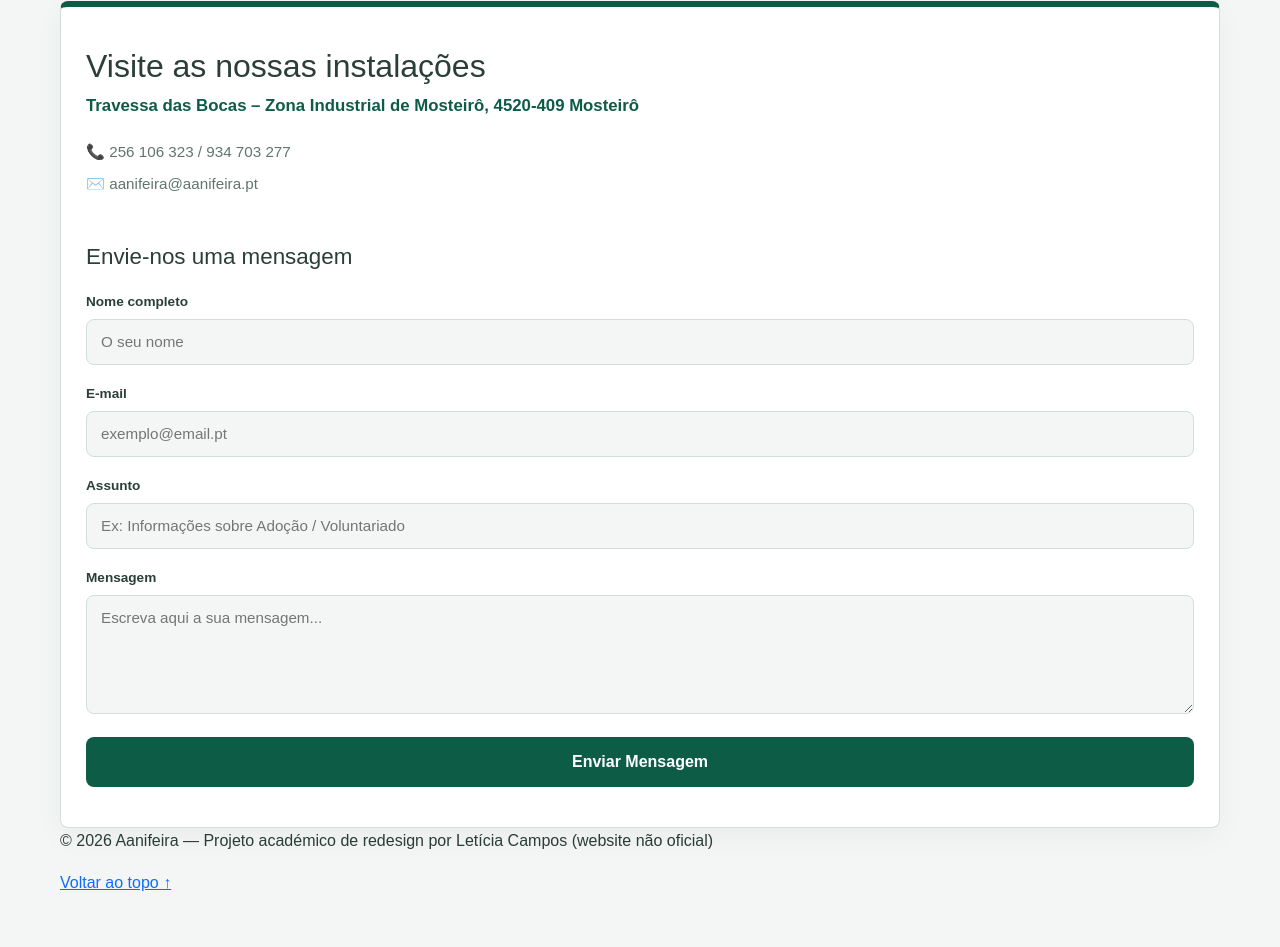
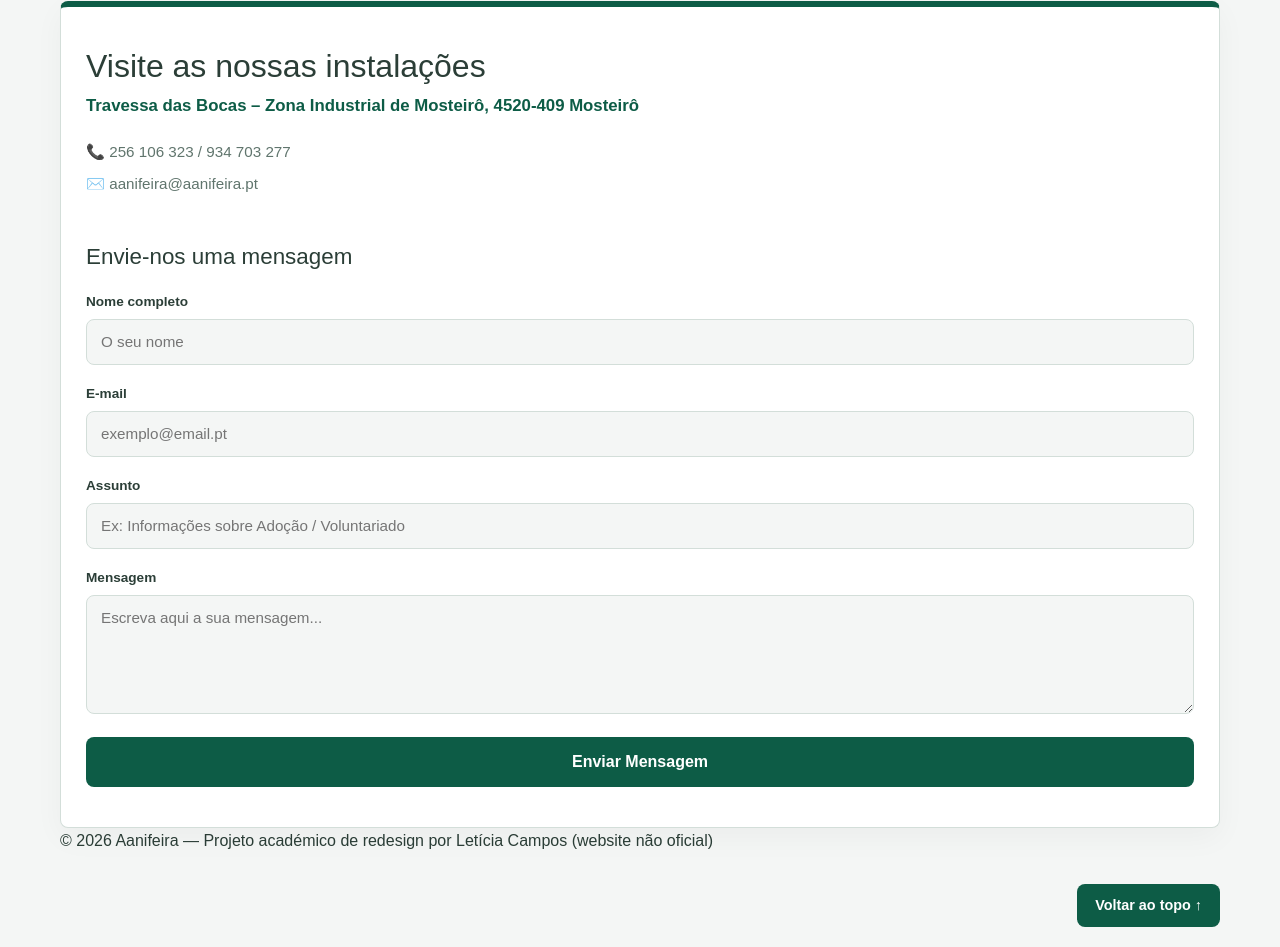
Before and after one commit to leticia-borgescampos/projeto_aanifeira, a plain HTML site: page index.html in a window 1280 px wide. Shown: the part 2637-3584 px from the top of the page. Before the commit the page ends 3532 px from the top, so only its background shows below. Drawn offline with nearby package versions, Linux system fonts and the light colour scheme; a web font is replaced by a local one.

Commit message:
alt. html voltar ao topo

```diff
--- a/index.html
+++ b/index.html
@@ -277,7 +277,7 @@
   <footer class="rodape-institucional">
     <div class="container conteudo-rodape">
       <p>&copy; 2026 Aanifeira — Projeto académico de redesign por Letícia Campos (website não oficial)</p>
-      <a href="#inicio">Voltar ao topo ↑</a>
+      <a href="#inicio" class="btn-topo"> Voltar ao topo ↑</a>
     </div>
   </footer>
 
```
